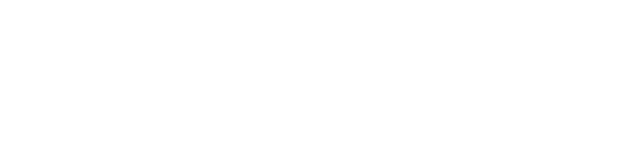
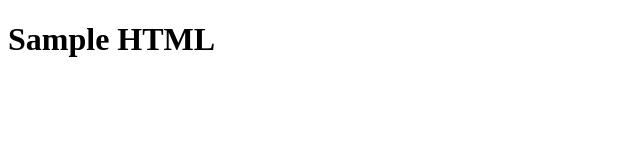
Before and after one commit to CodeCamp-Oct-2021/assignment-4-html-me-something-gsandhya2011, a website: page index.html in a window 1280 px wide. Shown: the whole page, without its empty margins (0-640 px from the left). Drawn offline with Linux system fonts and the light colour scheme.

Commit message:
Updated index.html

```diff
--- a/index.html
+++ b/index.html
@@ -4,5 +4,6 @@
    </head>
    <body>
       <!-- Write your HTML in this file! -->
+      <h1>Sample HTML</h1>
    </body>
 </html>
```
